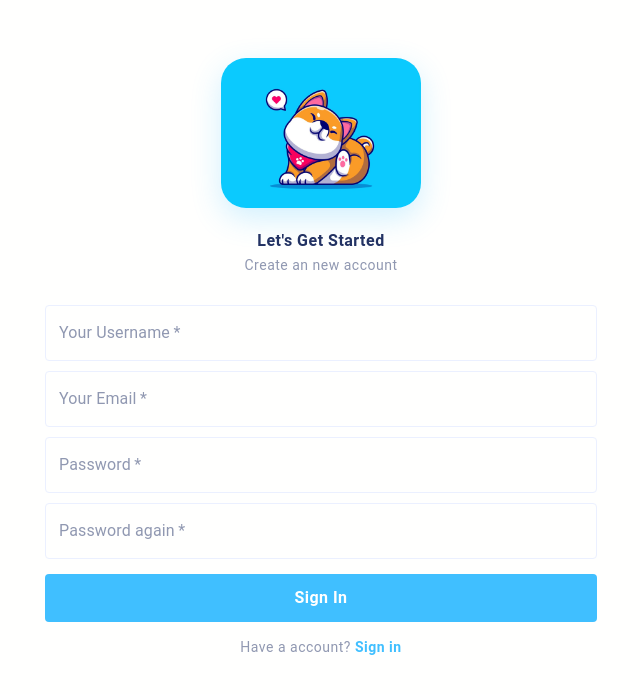
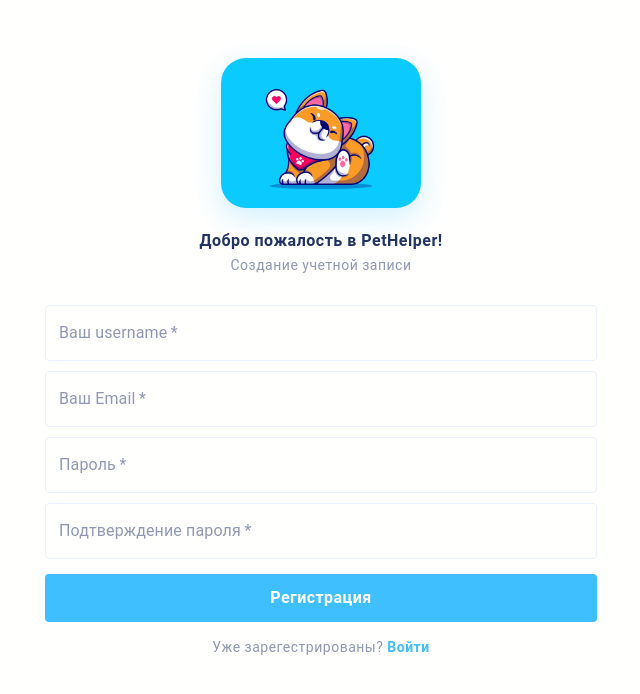
Before and after one commit to bugaichuk01/Reactjs-PetHelper, a React (Create React App) app: page /register in a window 1280 px wide. Shown: the top 694 px of the page, without its empty margins (319-959 px from the left). Built offline with nearby package versions, Linux system fonts and the light colour scheme.

Commit message:
Refactor Register page

```diff
--- a/src/pages/auth/Register.jsx
+++ b/src/pages/auth/Register.jsx
@@ -39,19 +39,19 @@ function Register() {
                 <Typography
                     className={classes.welcome}
                     variant={"subtitle1"}>
-                    Let's Get Started
+                    Добро пожалость в PetHelper!
                 </Typography>
                 <Typography
                     className={classes.description}
                     variant={"body2"}>
-                    Create an new account
+                    Создание учетной записи
                 </Typography>
                 <form onSubmit={onSubmit}>
                     <TextField
                         fullWidth
                         required
                         variant='outlined'
-                        label='Your Username'
+                        label='Ваш username'
                         name='username'
                         onChange={onChange}
                     />
@@ -59,7 +59,7 @@ function Register() {
                         fullWidth
                         required
                         variant='outlined'
-                        label='Your Email'
+                        label='Ваш Email'
                         name='email'
                         onChange={onChange}
                     />
@@ -68,7 +68,7 @@ function Register() {
                         required
                         error={!!error}
                         variant='outlined'
-                        label='Password'
+                        label='Пароль'
                         name='password'
                         type='password'
                         onChange={onChange}
@@ -78,7 +78,7 @@ function Register() {
                         required
                         error={!!error}
                         variant='outlined'
-                        label='Password again'
+                        label='Подтверждение пароля'
                         name='passwordConfirm'
                         type='password'
                         onChange={onChange}
@@ -89,11 +89,11 @@ function Register() {
                         className={classes.button}
                         type='submit'
                     >
-                        Sign In
+                        Регистрация
                     </Button>
                 </form>
-                <Typography className={classes.links} variant='body2'>Have a account?
-                    <Link className={classes.link} to='/login'> Sign in</Link>
+                <Typography className={classes.links} variant='body2'>Уже зарегестрированы?
+                    <Link className={classes.link} to='/login'> Войти</Link>
                 </Typography>
             </Box>
         </Container>
```
